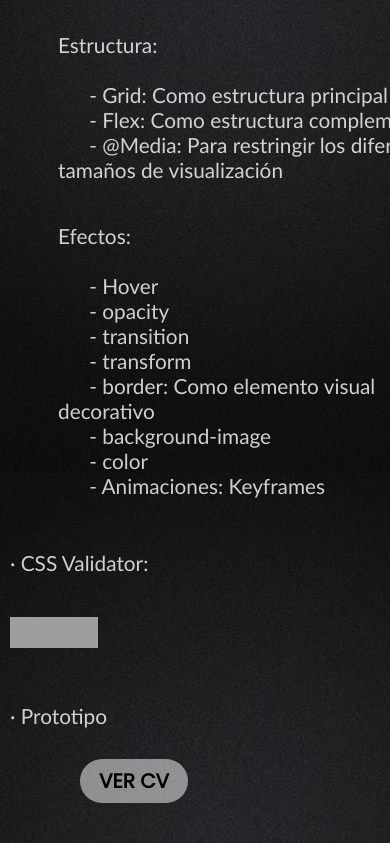
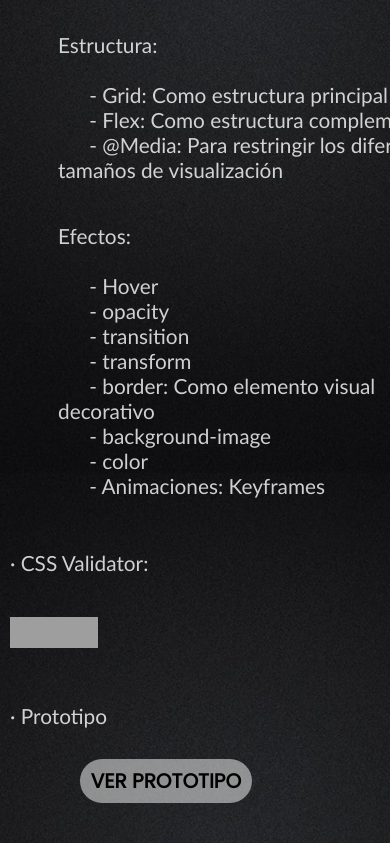
Before and after one commit to gonzsanz/Interfaces, a plain HTML site: page portfolio/web/acercade.html in a window 390 px wide. Shown: the part 1215-2058 px from the top of the page. Drawn offline with Linux system fonts and the light colour scheme; grey boxes are pictures that could not be loaded.

Commit message:
Arreglo boton prototipo

```diff
--- a/portfolio/styles/style-acercade.css
+++ b/portfolio/styles/style-acercade.css
@@ -40,7 +40,7 @@ iframe {
         font-family: 'Poppins';
         display: flex;
         font-size: 20px;
-        width: 6rem;
+        width: 10rem;
         height: 2rem;
         margin-bottom: 40px;
         margin-left: 6rem;
@@ -75,7 +75,7 @@ iframe {
 
     .boton {
         margin-left: 5rem;
-        width: 6rem;
+        width: 10rem;
         height: 2rem;
         padding: 6px;
     }
--- a/portfolio/web/acercade.html
+++ b/portfolio/web/acercade.html
@@ -89,7 +89,7 @@
             </div>
             <div class="boton">
 
-                <a href="../pdf/Curriculum.pdf" target="_blank">VER CV</a>
+                <a href="../pdf/prototipo.pdf" target="_blank">VER PROTOTIPO</a>
             </div>
         </div>
     </main>
```
